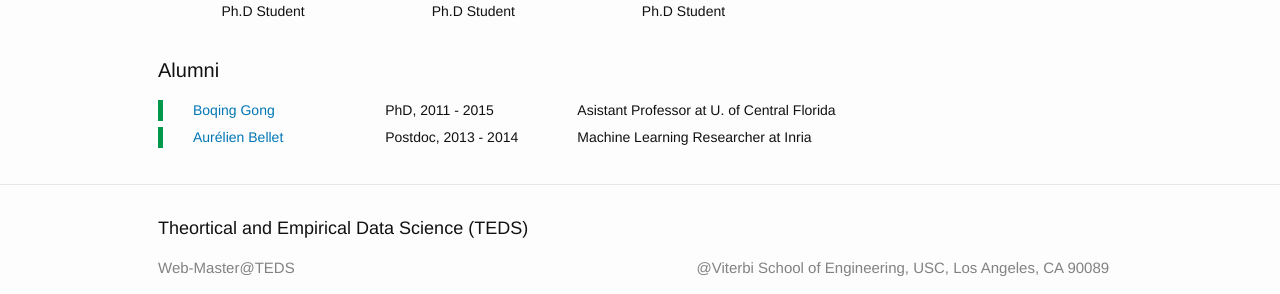
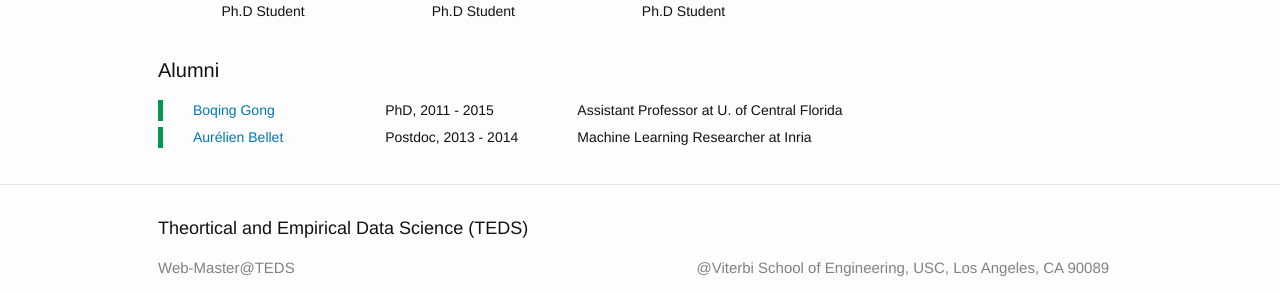
Before and after one commit to teds-usc/teds-usc.github.io, a Jekyll site: the page built from index.html, in a window 1280 px wide. Shown: the part 843-1137 px from the top of the page. Built offline with Jekyll 4.4.1, drawn with Linux system fonts in a browser that asks for light colours.

Commit message:
Update info

```diff
--- a/_data/alumni.yml
+++ b/_data/alumni.yml
@@ -1,6 +1,6 @@
 - name:   'Boqing Gong'
   url:    'http://www-scf.usc.edu/~boqinggo/'
-  position:  'Asistant Professor at U. of Central Florida'
+  position:  'Assistant Professor at U. of Central Florida'
   description: 'PhD, 2011 - 2015'
   tags:
     - name: 'Unsupervised Domain Adaptation'
```
Also changed, not shown: .gitmodules (added).
